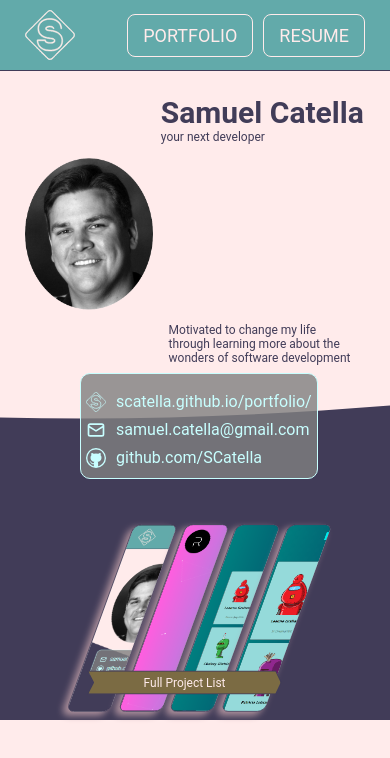
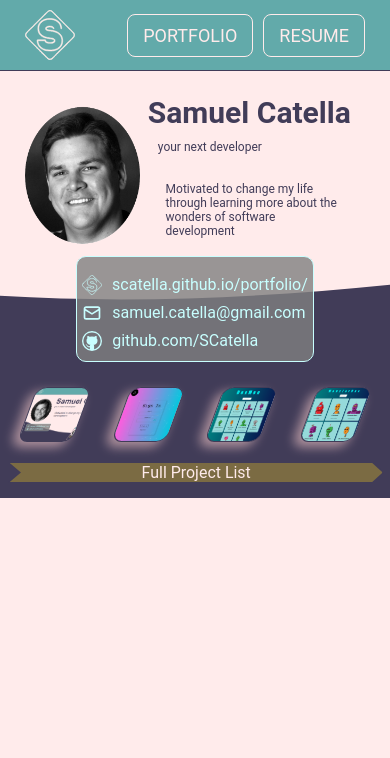
Before and after one commit to SCatella/portfolio, a React (Create React App) app: page / in a window 390 px wide. Shown: the top 758 px of the page. Built offline with nearby package versions, Linux system fonts and the light colour scheme.

Commit message:
fixed homepage throuhout all ranges of widths.

```diff
--- a/src/App.scss
+++ b/src/App.scss
@@ -2,4 +2,5 @@
 
 App {
   background-color: $white;
+  min-width: 280px;
 }
--- a/src/components/banner/banner.styles.scss
+++ b/src/components/banner/banner.styles.scss
@@ -4,7 +4,7 @@
   display: flex;
   background-color: $purple;
   border: 1px solid $purple;
-  height: 30px;
+  height: fit-content;
   width: 100%;
   clip-path: polygon(0% 0%, 97% 0%, 100% 50%, 97% 100%, 0% 100%, 3% 50%);
 
--- a/src/components/panel-container/panel-container.styles.scss
+++ b/src/components/panel-container/panel-container.styles.scss
@@ -3,20 +3,25 @@
 .panel-container {
   display: flex;
   flex-direction: column;
-  height: fit-content;
-  width: fit-content;
-
 
   .panels {
     display: flex;
-    width: fit-content;
   }
 
   .panel-container-banner {
-    width: 66vw;
-    max-width: 1080px;
-    position: relative;
-    top: -65px;
-    left: -12px;
+    transform: translate(-15px, -45px);
+  }
+
+  @media screen and (max-width: 868px) {
+    width: 100%;
+
+    .panels {
+      justify-content: space-around;
+    }
+
+
+    .panel-container-banner {
+      transform: translate(0px, 10px);
+    }
   }
 }
--- a/src/components/panel/panel.styles.scss
+++ b/src/components/panel/panel.styles.scss
@@ -2,12 +2,8 @@
 
 .panel {
     display: flex;
-    position: relative;
-    overflow: hidden;
-    height: 30vh;
-    max-height: 250px;
-    width: 15vw;
-    max-width: 250px;
+    height: clamp(55px, 13vw, 200px);
+    width: clamp(55px, 13vw, 200px);
     margin: 10px 5px;
     transform: skew(-20deg);
     background-image: $gradient-top-left;
--- a/src/routes/home/home.styles.scss
+++ b/src/routes/home/home.styles.scss
@@ -1,6 +1,7 @@
 @import '../../utilities/color-palete.scss';
 
 .home{
+  min-width: 280px;
   background-color: $white;
   margin-top: 70px;
 
@@ -22,14 +23,13 @@
       img {
         object-fit: contain;
         width: 25vw;
-        min-width: 128px;
+        min-width: 115px;
         max-width: 200px;      }
 
       .profile-info {
         display: flex;
         flex-direction: column;
         justify-content: space-between;
-        height: 40vh;
         max-height: 278px;
         width: 100%;
         margin-left: 2vw;
@@ -43,7 +43,7 @@
         p {
           color: $purple;
           font-size: clamp(12px, 2vw, 25px);
-          margin: 0px;
+          margin: 10px;
         }
 
         .profile-introduction {
@@ -58,8 +58,7 @@
       display: flex;
       flex-wrap: wrap;
       justify-content: space-between;
-      margin-left: 2vw;
-      width: auto;
+      margin: 0px 2vw;
 
       .contact-panel {
         display: flex;
@@ -80,16 +79,33 @@
 
       .projects-panel {
         display: flex;
-        transform: scale(0.75);
+        margin: 0px 0px;
       }
     }
   }
 
-  @media screen and (max-width: 758px) {
+  @media screen and (max-width: 868px) {
     .page {
+      height: fit-content;
+      padding-bottom: 25px;
 
       .action {
         justify-content: center;
+
+        .projects-panel {
+          margin-top: 15px;
+          width: 100%;
+        }
+      }
+    }
+  }
+
+  @media screen and (max-width: 300px) {
+    .page {
+      .profile {
+        img {
+          display: none;
+        }
       }
     }
   }
```
